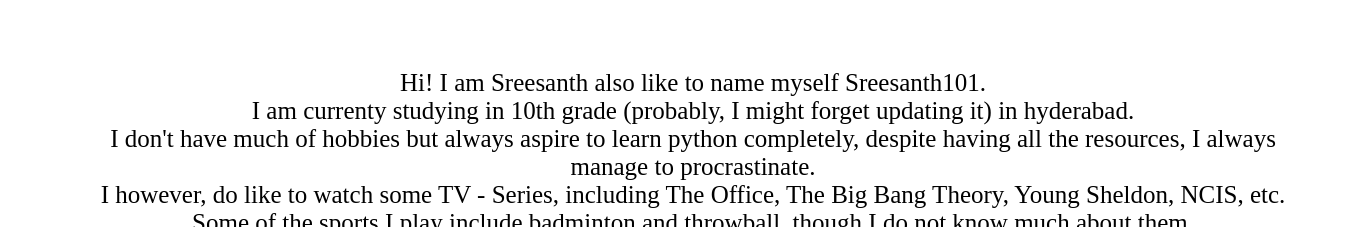
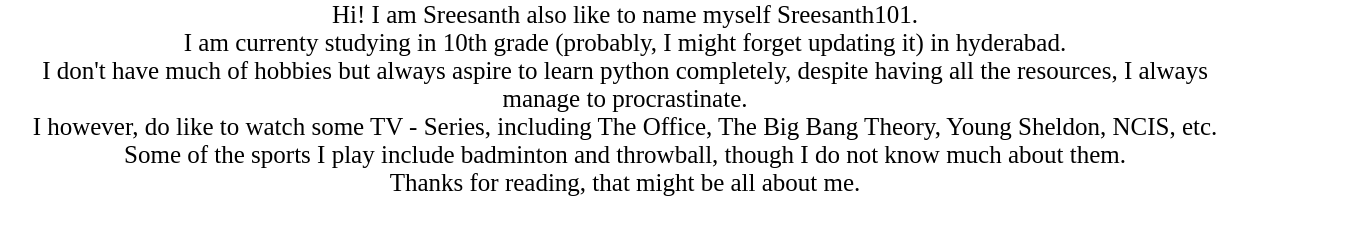
Before and after one commit to Sreesanth101/portfolio, a plain HTML site: page index.html in a window 1280 px wide. Shown: the part 118-345 px from the top of the page, 1358 px wide, since content can reach past the window. Drawn offline with Linux system fonts and the light colour scheme.

Commit message:
Update style.css

```diff
--- a/style.css
+++ b/style.css
@@ -13,8 +13,8 @@
 .b {
     width: 1200px;
     border: 15px solid white;
-    padding: 50px;
-    margin: 20px;
+    padding: 1px;
+    margin: 1px;
     font-size: 25px;
     align-content: center;
     align-self: center;
```
